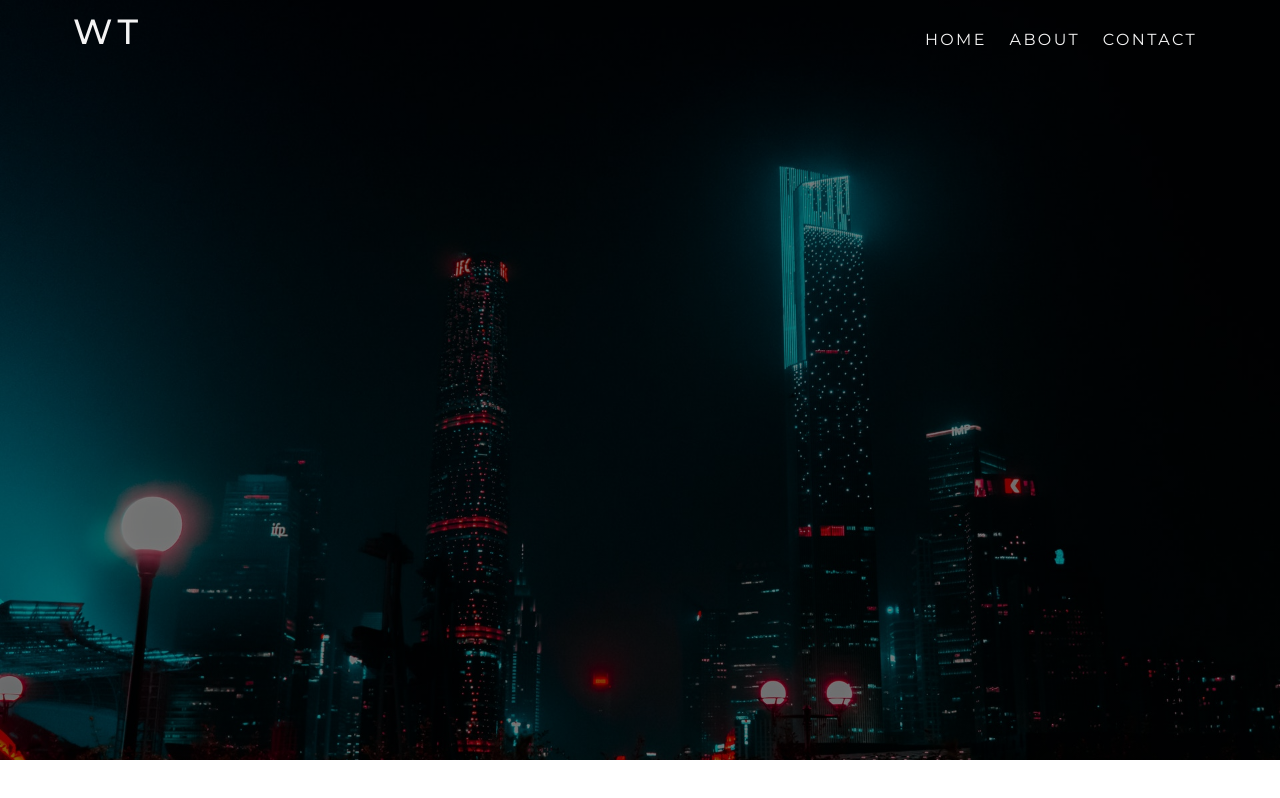
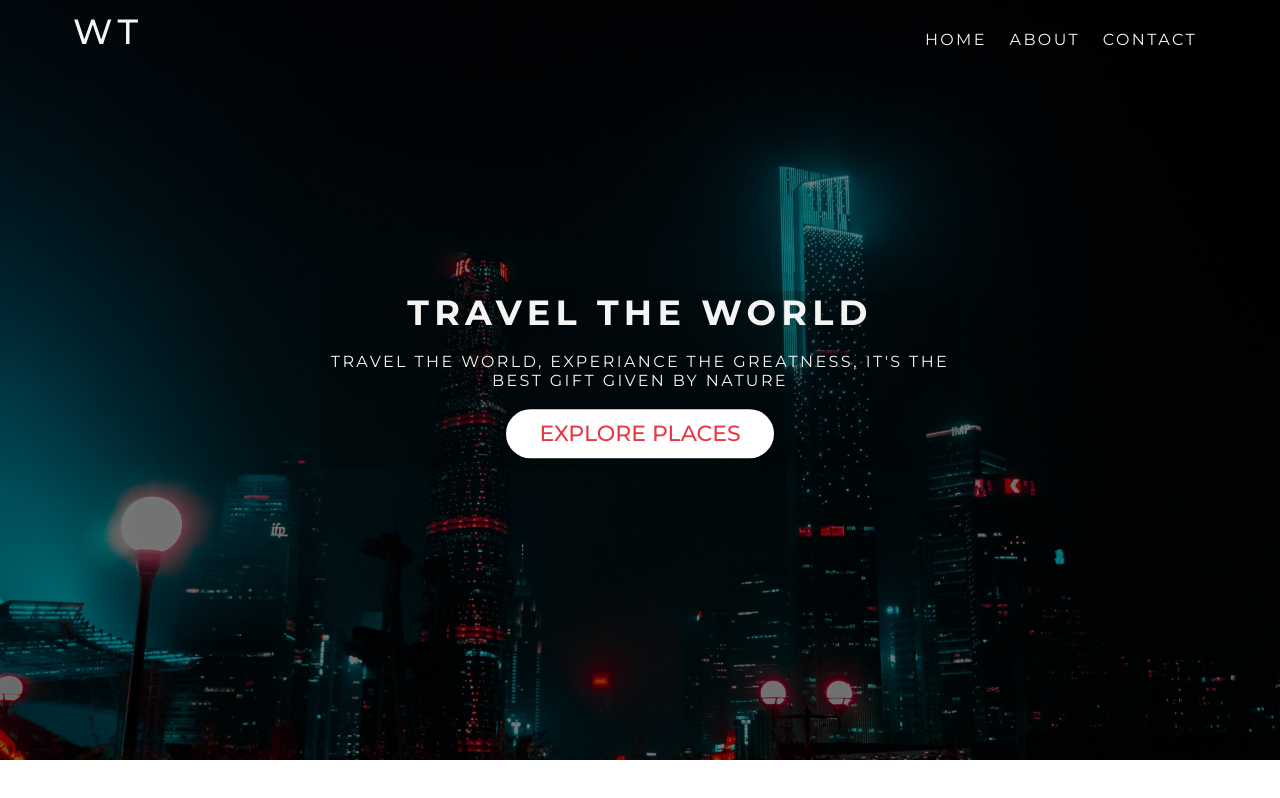
Before and after one commit to mayurwankhade96/Travel-Website, a plain HTML site: page pages/index.html in a window 1280 px wide. Drawn offline with Linux system fonts and the light colour scheme.

Commit message:
[Mayur] Refactor : header completed

```diff
--- a/css/style.css
+++ b/css/style.css
@@ -72,9 +72,23 @@ h3 {
   color: #555;
 }
 
+.btn {
+  display: inline-block;
+  padding: 0.5em 1.5em;
+  font-weight: 500;
+  text-transform: uppercase;
+  margin: 0.5em 0;
+}
+
+.btn-primary {
+  background-color: #fff;
+  border-radius: 10em;
+}
+
 /* ########## header styling ########## */
 
 .header {
+  position: relative;
   height: 95vh;
   background: linear-gradient(rgba(0, 0, 0, 0.5), rgba(0, 0, 0, 0.5)),
     url(../assets/images/header-image.jpg);
@@ -120,3 +134,23 @@ h3 {
   display: block;
   clear: both;
 }
+
+/* ########## header content styling ########## */
+
+.header-content {
+  text-align: center;
+  position: absolute;
+  top: 50%;
+  left: 50%;
+  transform: translate(-50%, -50%);
+  background: linear-gradient(rgba(0, 0, 0, 0.2), rgba(0, 0, 0, 0.2));
+}
+
+.header-content h1 {
+  text-transform: uppercase;
+  font-weight: 700;
+}
+
+.header-content p {
+  text-transform: uppercase;
+}
--- a/pages/index.html
+++ b/pages/index.html
@@ -21,6 +21,12 @@
                 </ul>
             </div>
         </nav>
+
+        <div class="header-content">
+            <h1 class="lg-heading text-light">Travel the world</h1>
+            <p class="text-light">Travel the world, experiance the greatness, It's the best gift given by nature</p>
+            <a href="#" class="btn btn-primary text-red md-heading">Explore Places</a>
+        </div>
     </header>
 </body>
 
```
